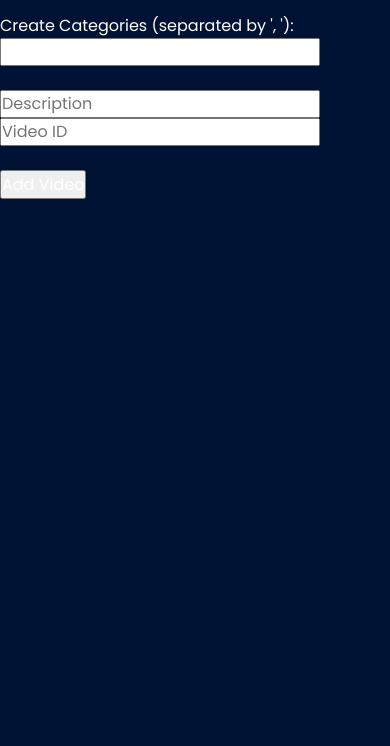
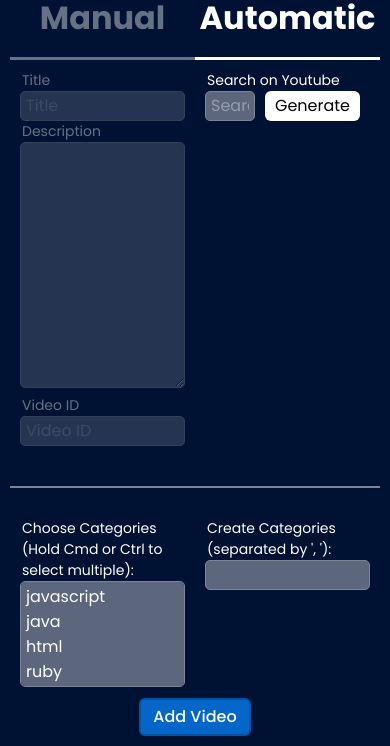
Before and after one commit to raheelrjunaid/coding-tutorial-index, a Django app: page /add-video in a window 390 px wide. Shown: the part 289-1035 px from the top of the page. Before the commit the page ends 488 px from the top, so only its background shows below. Run offline with Django 3.2, Linux system fonts and the light colour scheme; data comes from the database, SQL or seed files in the repository; both versions use the stored data as it was after the commit; some libraries are stand-ins or nearby versions.

Commit message:
Style add new video pages (WARNING NOT RESPONSIVE)

```diff
--- a/tutorial_index/static/js/addvideo.js
+++ b/tutorial_index/static/js/addvideo.js
@@ -1,46 +1,51 @@
 let preview = document.querySelector('#preview'),
-title_field = document.querySelector('#title-field'),
-preview_button = document.querySelector('#preview-button'),
+search_query = document.querySelector('#search_query'),
+preview_toggle = document.querySelector('#preview-button'),
+preview_fields = document.querySelector('#preview_fields')
 // Manual Fields
 manual_fields_toggle = document.querySelector('#manual-button'),
-manual_fields_container = document.querySelector('#manual-fields'),
-manual_fields_description = document.querySelector('#manual-fields input[name="description"]'),
-manual_fields_id = document.querySelector('#manual-fields input[name="id"]');
+manual_fields = document.querySelector('#manual_fields'),
+manual_fields_id = document.querySelector('input[name="id"]'),
+manual_fields_title = document.querySelector('input[name="title"]'),
+manual_fields_description = document.querySelector('textarea[name="description"]'),
+generate_preview = document.querySelector('#generate_preview')
 
-preview_button.addEventListener('click', () => {
-  if (title_field.value) {
-    fetch(`https://www.googleapis.com/youtube/v3/search?id=7lCDEYXw3mM&key=AIzaSyBiBeW3GjLcONRbJvfWJs_BjHxFzNeINTA&q=${title_field.value}&type=video&maxResults=1&part=snippet`)
+submit_button = document.querySelector('#submit_button')
+
+generate_preview.addEventListener('click', () => {
+  if (search_query.value) {
+    fetch(`https://www.googleapis.com/youtube/v3/search?id=7lCDEYXw3mM&key=AIzaSyBiBeW3GjLcONRbJvfWJs_BjHxFzNeINTA&q=${search_query.value}&type=video&maxResults=1&part=snippet`)
     .then(response => response.json())
     .then(data => {
       console.log(data.items[0])
       let video = data.items[0]
       preview.innerHTML = `
-      <h2>Youtube Preview</h2>
+      <h2 class="my-1">${video.snippet.title}</h2>
+      <p>${video.snippet.description}<p>
       <br>
-      <h3>${video.snippet.title}</h3>
-      <a href="video.snippet.description">https://www.youtube.com/watch?v=${video.id.videoId}
-      </a>
-      <br><br>
-      <iframe width="500" height="281.25"
-      src="https://www.youtube.com/embed/${video.id.videoId}">
-      </iframe>
-      <p>${video.snippet.description}<p>`;
-      manual_fields_container.style.visibility = 'hidden'
-      title_field.value = video.snippet.title
-      manual_fields_description.value = video.snippet.description
-      manual_fields_id.value = video.id.videoId
+      <div class="iframe-container" ><iframe src="https://www.youtube.com/embed/${video.id.videoId}"></iframe></div>`;
+      manual_fields_title.value = video.snippet.title;
+      manual_fields_description.value = video.snippet.description;
+      manual_fields_id.value = video.id.videoId;
     })
   } else {
     preview.innerHTML = '<b>Title Field Empty</b>'
   }
 })
 manual_fields_toggle.addEventListener('click', () => {
-  manual_fields_container.style.visibility = 'visible'
-  preview.innerHTML = ''
-  manual_fields_description.value = ''
-  manual_fields_id.value = ''
+  preview.innerHTML = '';
+  preview_toggle.classList.add('disabled');
+  preview_fields.classList.add('disabled');
+  manual_fields.classList.remove('disabled')
+  manual_fields_toggle.classList.remove('disabled');
 })
-function checkValidity() {
+preview_toggle.addEventListener('click', () => {
+  preview_toggle.classList.remove('disabled');
+  preview_fields.classList.remove('disabled');
+  manual_fields.classList.add('disabled')
+  manual_fields_toggle.classList.add('disabled');
+})
+submit_button.addEventListener('click', _ => {
   const error = document.querySelector('.error_message');
   let stop_form_submission;
 
@@ -65,4 +70,4 @@ function checkValidity() {
       }
     })
   }
-}
+})
--- a/tutorial_index/static/js/index.js
+++ b/tutorial_index/static/js/index.js
@@ -6,7 +6,9 @@ tutorial_categories = document.querySelector(".active_tutorial #categories"),
 tutorial_video = document.querySelector(".active_tutorial iframe"),
 // Comments
 tutorial_comments = document.querySelector(".active_tutorial .comments"),
+tutorial_comment_count = document.querySelector(".active_tutorial #comment_count"),
 tutorial_comments_form = document.querySelector(".active_tutorial #commenting_form"),
+tutorial_comments_form_label = document.querySelector(".active_tutorial #commenting_form label"),
 // Likes
 tutorial_like_counter = document.querySelector('.active_tutorial #like_counter'),
 tutorial_like_button = document.querySelector(".active_tutorial .like_button"),
@@ -56,17 +58,19 @@ function showTutorial(tutorial_id, username) {
         tutorial_categories.appendChild(link);
       });
       // Comments
+      tutorial_comment_count.textContent = data.comments.length + ' Comments';
       tutorial_comments.dataset.tutorialId = tutorial_id;
+      tutorial_comments_form_label.textContent = `By ${username}`;
       data.comments.forEach((comment) => {
         const newComment = document.createElement("div")
         newComment.innerHTML = `
-        <h4>By: ${comment['author']}</h4>${comment['content']} <a href="" onclick="event.returnValue=false; reply(${comment['id']}, false, '${username}')">Reply</a>`
+        <h4 class="secondary">By: ${comment['author']}</h4>${comment['content']} <a href="" onclick="event.returnValue=false; reply(${comment['id']}, false, '${username}')">Reply</a>`
         newComment.id = comment['id']
         newComment.className = 'comment'
         tutorial_comments.appendChild(newComment)
         for(i = 0; i < comment['replies'].length; i++) {
           const newReply = document.createElement("div")
-          newReply.innerHTML = `<h4>By: ${comment['replies'][i]['author']}</h4>${comment['replies'][i]['content']}`
+          newReply.innerHTML = `<h4 class="secondary">By: ${comment['replies'][i]['author']}</h4>${comment['replies'][i]['content']}`
           newReply.className = 'reply'
           tutorial_comments.appendChild(newReply)
         }
@@ -167,7 +171,7 @@ function reply(comment_id, reply_status=false, username=null) {
       })
       const reply = document.createElement("div");
       reply.className = 'reply'
-      reply.innerHTML = `<h4>By: ${username}</h4>${reply_form_input.value}`;
+      reply.innerHTML = `<h4 class="secondary">By: ${username}</h4>${reply_form_input.value}`;
       comment_replied_to.parentNode.insertBefore(reply, comment_replied_to.nextSibling);
       document.querySelector('#reply_form').remove();
     }
--- a/tutorial_index/static/scss/_button.scss
+++ b/tutorial_index/static/scss/_button.scss
@@ -73,4 +73,11 @@ button, input[type="submit"] {
     background: $fun-red;
     padding: 9px;
   }
+  &.small {
+    font-weight: 400;
+    padding: 7px 10px;
+    &:hover {
+      transform: scale(1.05);
+    }
+  }
 }
--- a/tutorial_index/static/scss/_resets.scss
+++ b/tutorial_index/static/scss/_resets.scss
@@ -26,6 +26,28 @@ h2 {
 a {
   color: $primary;
 }
+// Forms
+label {
+  @extend .secondary;
+  display: block;
+  margin-left: 2px;
+}
+input[type='text'], textarea, select {
+  background: $dark-gray;
+  font-size: 16px;
+  border: 1px solid $secondary-dark;
+  width: 100%;
+  outline: none;
+  border-radius: 5px;
+  padding: 2px 5px;
+  &:focus {
+    border: 1px solid white;
+  }
+  &::placeholder {
+    color: $secondary;
+  }
+}
+// Scrollbar
 ::-webkit-scrollbar {
   height: 4px;
   width: 10px;
@@ -34,9 +56,9 @@ a {
   background: none;
 }
 ::-webkit-scrollbar-thumb {
-  border-radius: 20 px;
+  border-radius: 20px;
   background: rgba($color: white, $alpha: 0.5);
-  :hover {
+  &:hover {
     background: rgba($color: white, $alpha: 0.75);
   }
 }
--- a/tutorial_index/static/scss/main.scss
+++ b/tutorial_index/static/scss/main.scss
@@ -116,6 +116,9 @@ header {
 }
 .active_tutorial {
   border-radius: 10px;
+  margin: 10px;
+  max-height: 95vh;
+  box-shadow: 0px 10px 25px rgba($color: black, $alpha: 0.5);
   z-index: 2;
   padding: 20px;
   background: $darker-gray;
@@ -142,6 +145,7 @@ header {
 .comments {
   max-height: 200px;
   overflow-y: auto;
+}
 .comment {
   border-radius: 5px;
   margin-top: 10px;
@@ -153,4 +157,33 @@ header {
   padding: 5px 10px;
   border-left: $secondary-dark 1px solid;
 }
+.selector {
+  text-align: center;
+  border-bottom: 3px white solid;
+  cursor: pointer;
 }
+.disabled {
+  opacity: 0.4;
+  transition: 0.5s;
+}
+.disabled.no-click {
+  pointer-events: none;
+}
+// iFrames
+.iframe-container {
+  padding-top: 56.29%;
+  position: relative;
+  iframe {
+    position: absolute;
+    width: 100%;
+    height: 100%;
+    top: 0;
+    border: none;
+    border-radius: 10px;
+  }
+}
+.divider {
+  grid-column: 1 / 3;
+  height: 2px;
+  background: $secondary-dark;
+}
--- a/tutorial_index/templates/tutorial_index/add-video.html
+++ b/tutorial_index/templates/tutorial_index/add-video.html
@@ -1,43 +1,51 @@
 {%extends 'tutorial_index/layout.html'%} {%block title%}Add Video{%endblock%} {% load static %} {%block js%}
 <script src="{%static 'js/addvideo.js'%}"></script>
 {%endblock%} {%block body%}
+<div class="container">
   <form action="{%url 'add-video'%}" method="post">
+    <div class="grid-2">
+      <div type="button" id="manual-button" class="selector py-3 disabled">
+        <h1>Manual</h1></div>
+      <div type="button" id="preview-button" class="selector py-3"><h1>Automatic</h1></div>
       {%csrf_token%}
-  <div>
-    <label for="title">Title:</label>
-    <input type="text" name="title" id="title-field" />
-    <button type="button" id="preview-button">Generate Preview</button>
-    <button type="button" id="manual-button">Manual</button>
+      <div class="disabled m-2 no-click" id="manual_fields">
+        <label for="title">Title</label>
+        <input type="text" name="title" id="title-field" placeholder="Title" />
+        <label for="description">Description</label>
+        <textarea name="description" id="" cols="30" rows="10"></textarea>
+        <label for="id">Video ID</label>
+        <input type="text" name="id" placeholder="Video ID" />
       </div>
-  <br />
+      <!-- Preview -->
+      <div id="preview_fields" class="m-2 no-click">
+        <label for="search-query">Search on Youtube</label>
+        <div style="display: flex;">
+          <input type="text" placeholder="Search query" id='search_query'>
+          <button type="button" class="white small mx-2" id='generate_preview'>Generate</button>
+        </div>
+        <div id="preview"></div>
+      </div>
+      <div class="divider my-4"></div>
       <!-- Categories -->
+      <div class="mx-2">
         <label for="category">Choose Categories (Hold Cmd or Ctrl to select multiple): </label>
-  <div>
         <select name="category" id="category-field" multiple>
           {%for category in categories%}
           <option value="{{category}}">{{category.name}}</option>
           {%endfor%}
         </select>
       </div>
-  <br />
       <!-- Create Categories -->
-  <div class="create-category">
+      <div class="mx-2">
         <label for="category">Create Categories (separated by ', '):</label>
-    <div><input type="text" name="created-category" /></div>
+        <input type="text" name="created-category" />
       </div>
-  <br />
-  <!-- Preview -->
-  <div id="preview"></div>
-  <!-- Manual Fields -->
-  <div id="manual-fields" style="visibility: visible">
-    <input type="text" name="description" placeholder="Description" />
-    <input type="text" name="id" placeholder="Video ID" />
     </div>
     <!-- Submit -->
-  <br />
-  <div onclick="checkValidity()">
-    <input type="button" value="Add Video" />
-  <div>
-  <span class="error_message"></span>
+    <div style="text-align: center;">
+      <button type="button" value="Add Video" class="primary my-2" id="submit_button">Add Video</button>
+      <div class="error_message"></div>
+    </div>
+</div>
 </form>
 {%endblock%}
--- a/tutorial_index/templates/tutorial_index/category.html
+++ b/tutorial_index/templates/tutorial_index/category.html
@@ -1,4 +1,4 @@
 {%extends 'tutorial_index/index.html' %}
 {%block header%}
-  <h1>"{{category}}" Category:</h1>
+  <h1 class="my-4">"{{category}}" Category:</h1>
 {%endblock%}
--- a/tutorial_index/templates/tutorial_index/layout.html
+++ b/tutorial_index/templates/tutorial_index/layout.html
@@ -11,9 +11,12 @@
   </head>
   <body>
     <div class="nav">
-      <h1 class="brand_logo"><a href="{%url 'index'%}">Coding Tutorial Index</a></h1>
+      <a href="{%url 'index'%}"><img src="{%static 'assets/Logo.svg'%}" alt=""></a>
       {%if user.is_authenticated %}
-      <a href="{%url 'logout'%}">Logout</a>
+      <div style="width: 50px;">
+        <img src="{%static 'assets/Profile.svg'%}" alt="">
+        <a href="{%url 'logout'%}" class="secondary">Logout</a>
+      </div>
       {%else%}
       <a href="{%url 'login'%}">Login</a>
       {%endif%}
```
Also changed, not shown: tutorial_index/templates/tutorial_index/index.html (+10 -7 lines), db.sqlite3, tutorial_index/static/css/main.css. Lines whose indentation alone changed are shown as unchanged.
